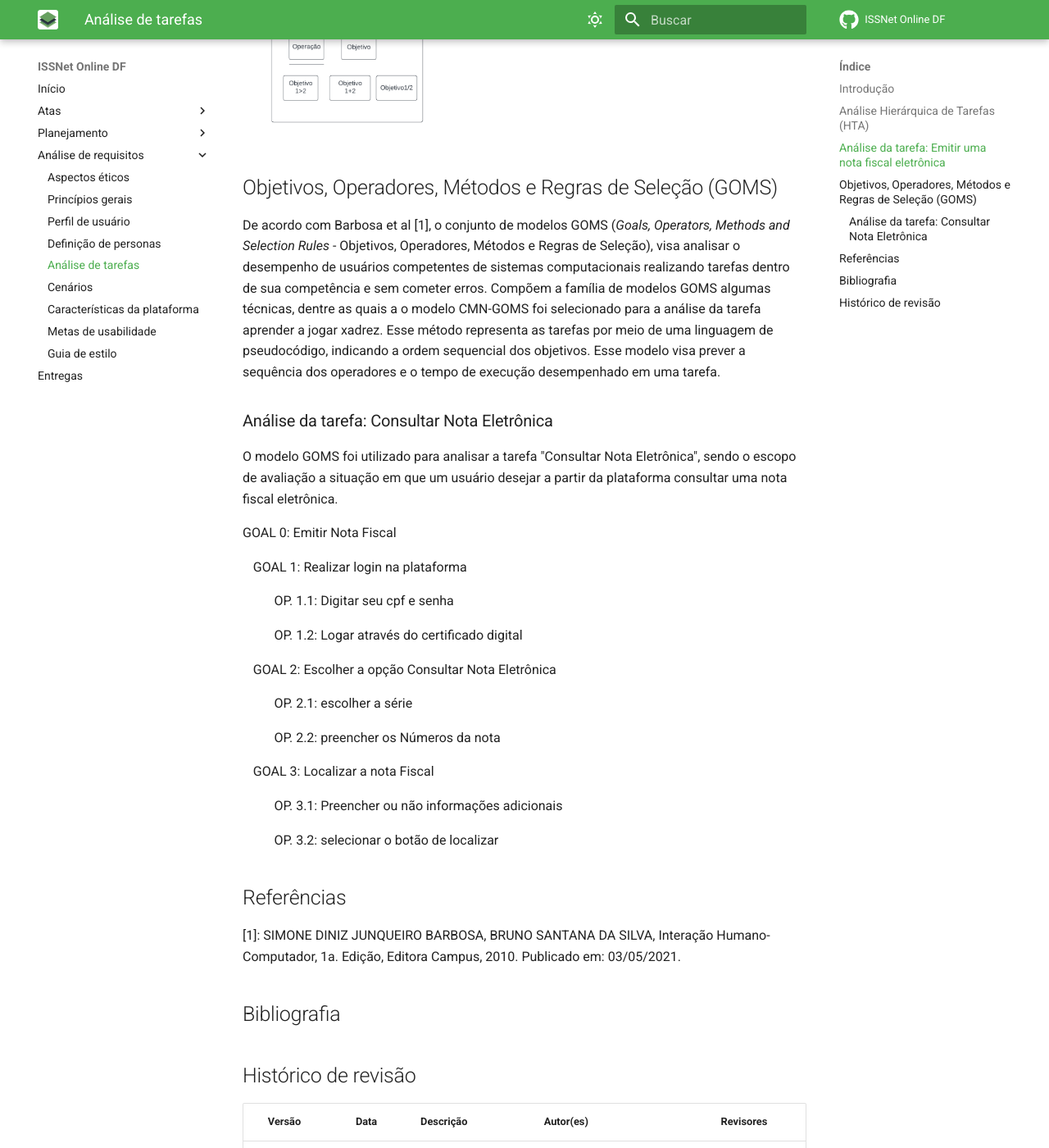
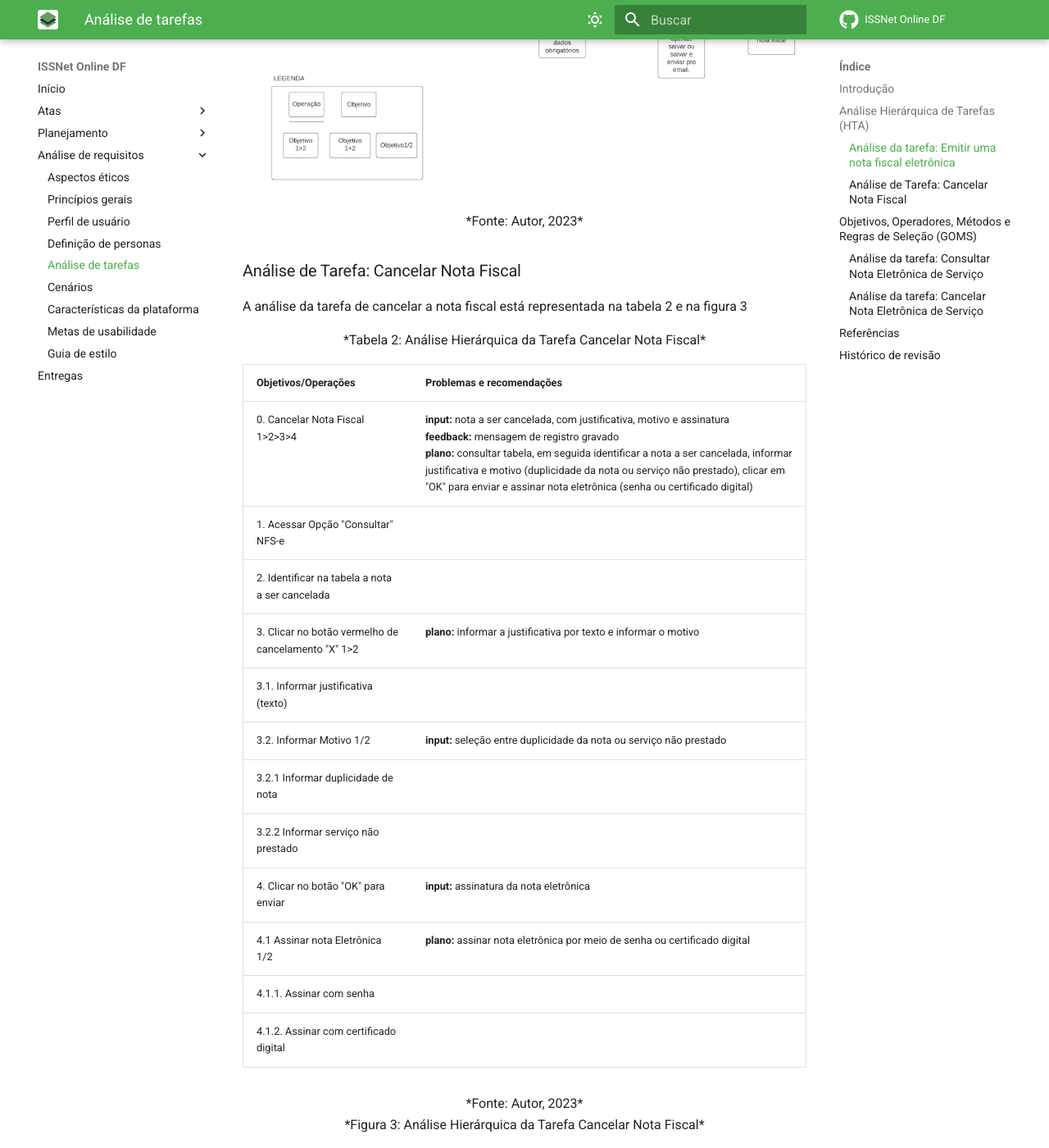
Before and after one commit to Interacao-Humano-Computador/2023.1-ISSNet, an MkDocs documentation site: the page built from gitpages/docs/analise_de_requisitos/analise_de_tarefas.md, in a window 1280 px wide and 1400 px high, scrolled down 2497 px. Shown: the whole window at 82% size. Built offline with MkDocs 1.6.1 and Material for MkDocs 9.7.7, drawn with Linux system fonts in a browser that asks for light colours; comment, search, counter and statistics services are not loaded; some of the changed text lies outside the part shown.

Commit message:
Adiciona Tarefa Cancelar Nota e Correções

```diff
--- a/gitpages/docs/analise_de_requisitos/analise_de_tarefas.md
+++ b/gitpages/docs/analise_de_requisitos/analise_de_tarefas.md
@@ -4,7 +4,7 @@
 
  A análise de tarefas pode ser usada em diferentes atividades, como a análise da situação atual, o design de um novo sistema computacional ou a avaliação de um sistema existente. Neste artefato, apresentamos uma análise de tarefas para um sistema já implementado e em uso, o que torna a análise mais viável e os seus resultados mais confiáveis.
 
- Com o intuito de explorar diferentes técnicas, foram avaliadas as tarefas de "Emitir nota fiscal eltrônica" e "Consultar nota eletrônica" por meio de duas metodologias diferentes, a saber: Análise Hierárquica de Tarefas (HTA) e GOMS (Goals, Operators, Methods and Selection Rules). As tarefas selecionadas compõem as duas funcionalidades mais utilizadas pelos usuários do aplicativo, conforme apontam os dados coletados durante a elaboração do [perfil do usuário](perfil_de_usuario.md).
+ Com o intuito de explorar diferentes técnicas, foram avaliadas as tarefas de "Emitir nota fiscal eletrônica" e "Consultar nota eletrônica" por meio de duas metodologias diferentes, a saber: Análise Hierárquica de Tarefas (HTA) e GOMS (Goals, Operators, Methods and Selection Rules). As tarefas selecionadas compõem as duas funcionalidades mais utilizadas pelos usuários do aplicativo, conforme apontam os dados coletados durante a elaboração do [perfil do usuário](perfil_de_usuario.md).
 
 ## Análise Hierárquica de Tarefas (HTA)
 
@@ -25,15 +25,28 @@ A análise hierárquica de tarefas possui os seguintes elementos:
 
 A análise hierárquica de tarefas pode ser representada na forma textual, por meio de uma tabela, por exemplo, ou por um diagrama. No segundo caso, utiliza-se a notação representada na Figura 1.
 
+<center>
+
+*Figura 1: Elementos do diagrama*
+
+</center>
 
 ![Elementos do diagrama](../img/hta-1.png)
 
-<div style="text-align: center">
-<p> Figura 1: Elementos do diagrama (Fonte: [1]).</p>
-</div>
+<center>
 
-##Análise da tarefa: Emitir uma nota fiscal eletrônica
+*Fonte: Simone, 2010*
+
+</center>
+
+### Análise da tarefa: Emitir uma nota fiscal eletrônica
 A tarefa "Emitir nota fiscal eletrônica" é uma das principais tarefas que o usuario realiza no sistema, já que é uma funcionalidade principal. A tabela 1 e a figura 2 apresentam a apresentam a análise hierárquica dessa tarefa em sua forma textual e de diagrama, respectivamente.
+
+<center>
+
+*Tabela 1: Análise Hierárquica de Tarefas para o objetivo "Emitir nota fiscal"*
+
+</center>
 
 | Objetivos/Operações | Problemas e recomendações |
 | - | - |
@@ -44,23 +57,79 @@ A tarefa "Emitir nota fiscal eletrônica" é uma das principais tarefas que o us
 | 2.2 Escolher se quer apenas salvar ou salvar e enviar para o email | |
 | 2.3 Baixar a nota fiscal   |  |
 
-<div style="text-align: center">
-<p> Tabela 1: Análise Hierárquica de Tarefas para o objetivo "jogar uma partida de xadrez" <br/>(Fonte: autor, 2023).</p>
-</div>
+<center>
 
-![Diagrama da Análise Hierárquica de Tarefas para o objetivo "jogar uma partida de xadrez"](../img/diagrama_analise.png)
+*Fonte: Autor, 2023*
 
+</center>
 
+<center>
+
+*Figura 2: Análise Hierárquica da Tarefa Emitir Nota Fiscal*
+
+</center>
+
+![Diagrama da Análise Hierárquica de Tarefas para o objetivo "Emitir nota fiscal"](../img/diagrama_analise.png)
+
+<center>
+
+*Fonte: Autor, 2023*
+
+</center>
+
+### Análise de Tarefa: Cancelar Nota Fiscal
+A análise da tarefa de cancelar a nota fiscal está representada na tabela 2 e na figura 3
+
+<center>
+
+*Tabela 2: Análise Hierárquica da Tarefa Cancelar Nota Fiscal*
+
+</center>
+
+|Objetivos/Operações| Problemas e recomendações|
+| - | - |
+|0. Cancelar Nota Fiscal 1>2>3>4| **input:** nota a ser cancelada, com justificativa, motivo e assinatura<br> **feedback:** mensagem de registro gravado<br> **plano:** consultar tabela, em seguida identificar a nota a ser cancelada, informar justificativa e motivo (duplicidade da nota ou serviço não prestado), clicar em "OK" para enviar e assinar nota eletrônica (senha ou certificado digital)|
+|1. Acessar Opção "Consultar" NFS-e||
+|2. Identificar na tabela a nota a ser cancelada ||
+|3. Clicar no botão vermelho de cancelamento "X" 1>2 |**plano:** informar a justificativa por texto e informar o motivo|
+|3.1. Informar justificativa (texto) ||
+|3.2. Informar Motivo 1/2|**input:** seleção entre duplicidade da nota ou serviço não prestado|
+|3.2.1 Informar duplicidade de nota||
+|3.2.2 Informar serviço não prestado||
+|4. Clicar no botão "OK" para enviar|**input:** assinatura da nota eletrônica|
+|4.1 Assinar nota Eletrônica 1/2|**plano:** assinar nota eletrônica por meio de senha ou certificado digital|
+|4.1.1. Assinar com senha||
+|4.1.2. Assinar com certificado digital||
+
+<center>
+
+*Fonte: Autor, 2023*
+
+</center>
+
+<center>
+
+*Figura 3: Análise Hierárquica da Tarefa Cancelar Nota Fiscal*
+
+</center>
+
+![Diagrama da Análise Hierárquica de Tarefas para o objetivo "Cancelar Nota Fiscal"](../img/hta_cancelarnota.png)
+
+<center>
+
+*Fonte: Autor, 2023*
+
+</center>
 
 ## Objetivos, Operadores, Métodos e Regras de Seleção (GOMS)
 
-De acordo com Barbosa et al [1], o conjunto de modelos GOMS (_Goals, Operators, Methods and Selection Rules_ - Objetivos, Operadores, Métodos e Regras de Seleção), visa analisar o desempenho de usuários competentes de sistemas computacionais realizando tarefas dentro de sua competência e sem cometer erros. Compõem a família de modelos GOMS algumas técnicas, dentre as quais a o modelo CMN-GOMS foi selecionado para a análise da tarefa aprender a jogar xadrez. Esse método representa as tarefas por meio de uma linguagem de pseudocódigo, indicando a ordem sequencial dos objetivos. Esse modelo visa prever a sequência dos operadores e o tempo de execução desempenhado em uma tarefa.
+De acordo com Barbosa et al <a href="#simone">[1]</a>, o conjunto de modelos GOMS (_Goals, Operators, Methods and Selection Rules_ - Objetivos, Operadores, Métodos e Regras de Seleção), visa analisar o desempenho de usuários competentes de sistemas computacionais realizando tarefas dentro de sua competência e sem cometer erros. Compõem a família de modelos GOMS algumas técnicas, dentre as quais a o modelo CMN-GOMS foi selecionado para a análise da tarefa emitir uma nota fiscal. Esse método representa as tarefas por meio de uma linguagem de pseudocódigo, indicando a ordem sequencial dos objetivos. Esse modelo visa prever a sequência dos operadores e o tempo de execução desempenhado em uma tarefa.
 
-### Análise da tarefa: Consultar Nota Eletrônica
+### Análise da tarefa: Consultar Nota Eletrônica de Serviço
 
-O modelo GOMS foi utilizado para analisar a tarefa "Consultar Nota Eletrônica", sendo o escopo de avaliação a situação em que um usuário desejar a partir da plataforma consultar uma nota fiscal eletrônica.
+O modelo GOMS foi utilizado para analisar a tarefa "Consultar Nota Eletrônica", sendo o escopo de avaliação a situação em que um usuário desejar a partir da plataforma consultar uma nota fiscal de serviço eletrônica.
 
-GOAL 0: Emitir Nota Fiscal
+GOAL 0: Emitir NFS-e
 <p style="padding-left: 1vw">GOAL 1: Realizar login na plataforma</p>
 <p style="padding-left: 3vw">OP. 1.1: Digitar seu cpf e senha</p>
 <p style="padding-left: 3vw">OP. 1.2: Logar através do certificado digital </p>
@@ -71,13 +140,29 @@ GOAL 0: Emitir Nota Fiscal
 <p style="padding-left: 3vw">OP. 3.1: Preencher ou não informações adicionais </p>
 <p style="padding-left: 3vw">OP. 3.2: selecionar o botão de localizar </p>
 
+### Análise da tarefa: Cancelar Nota Eletrônica de Serviço
+
+A seguir está o modelo GOMS para a análise da tarefa "Cancelar Nota Eletrônica de serviço":
+
+GOAL 0: Cancelar NFS-e
+<p style="padding-left: 1vw">GOAL 1: Consultar NFS-e</p>
+<p style="padding-left: 1vw">GOAL 2: Identificar nota a ser cancelada.</p>
+<p style="padding-left: 1vw">GOAL 3: Informar descrição do cancelamento.</p>
+<p style="padding-left: 3vw">OP 3.1: Informar Justificativa.</p>
+<p style="padding-left: 3vw">OP 3.2: Informar Motivo</p>
+<p style="padding-left: 5vw">OP 3.2.1: Informar Duplicidade da Nota</p>
+<p style="padding-left: 5vw">OP 3.2.2: Informar Serviço Não Prestado</p>
+<p style="padding-left: 1vw">GOAL 4: Enviar Solicitação de Cancelamento</p>
+<p style="padding-left: 3vw">OP 4.1: Assinar NFS-e</p>
+<p style="padding-left: 5vw">OP 4.1.1: Assinar com senha</p>
+<p style="padding-left: 5vw">OP 4.1.2: Assinar com certificado digital</p>
 
 ## Referências
 <!-- FONTES CITADAS UTILIZADAS PARA EMBASAR O TEXTO, REMOVER CASO NÃO HOUVER  -->
 <span id="simone">[1]: SIMONE DINIZ JUNQUEIRO BARBOSA, BRUNO SANTANA DA SILVA, Interação Humano-Computador, 1a.
 Edição, Editora Campus, 2010. Publicado em: 03/05/2021.</span>
 
-## Bibliografia
+<!-- ## Bibliografia -->
 <!-- FONTES CONSULTADAS DURANTE A ELABORAÇÃO DO TEXTO, CITADAS OU NÃO -->
 
 ## Histórico de revisão
@@ -87,3 +172,4 @@ Edição, Editora Campus, 2010. Publicado em: 03/05/2021.</span>
 | `0.0`      |  06/05/2023 | Criação do arquivo   | Arthur Trindade                    | Miguel Moreira |
 | `0.1`      |  07/05/2023 | Adição da introdução | Arthur Trindade                    | Miguel Moreira |
 | `0.2`      |  08/05/2023 | Adição da Analise    | Gabriel de Souza Fonseca Ribeiro   | Arthur Trindade|
+| `0.3`      |  20/05/2023 | Adição de Tarefa e Correções | Júlio César | Arthur Trindade |
```
